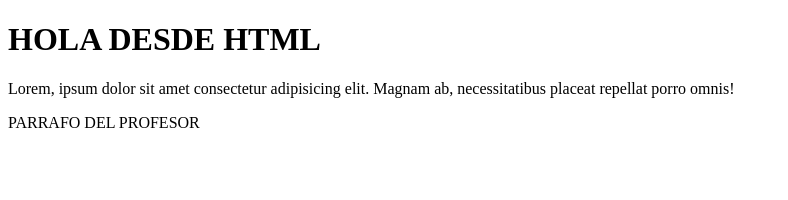
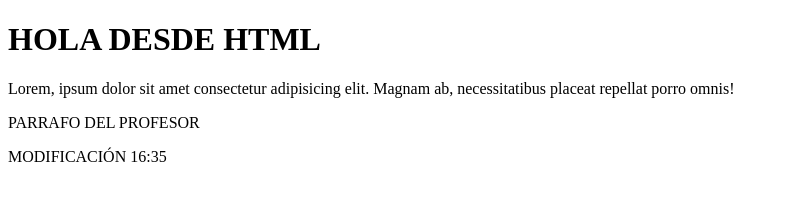
Before and after one commit to jcosses/Eva_02, a plain HTML site: page index.html in a window 1280 px wide. Shown: the whole page, without its empty margins (0-788 px from the left). Drawn offline with Linux system fonts and the light colour scheme.

Commit message:
Modificacion 16:35

```diff
--- a/index.html
+++ b/index.html
@@ -14,6 +14,7 @@
        necessitatibus placeat repellat porro omnis!
     </P>
     <P>PARRAFO DEL PROFESOR</P>
+    <P>MODIFICACIÓN 16:35</P>
 </body>
 
 </html>
```
